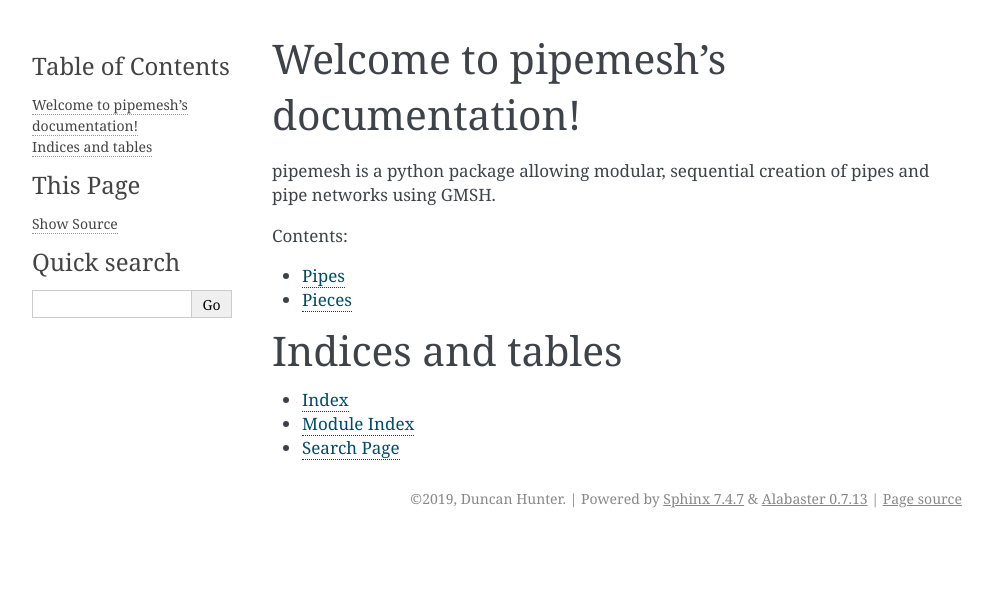
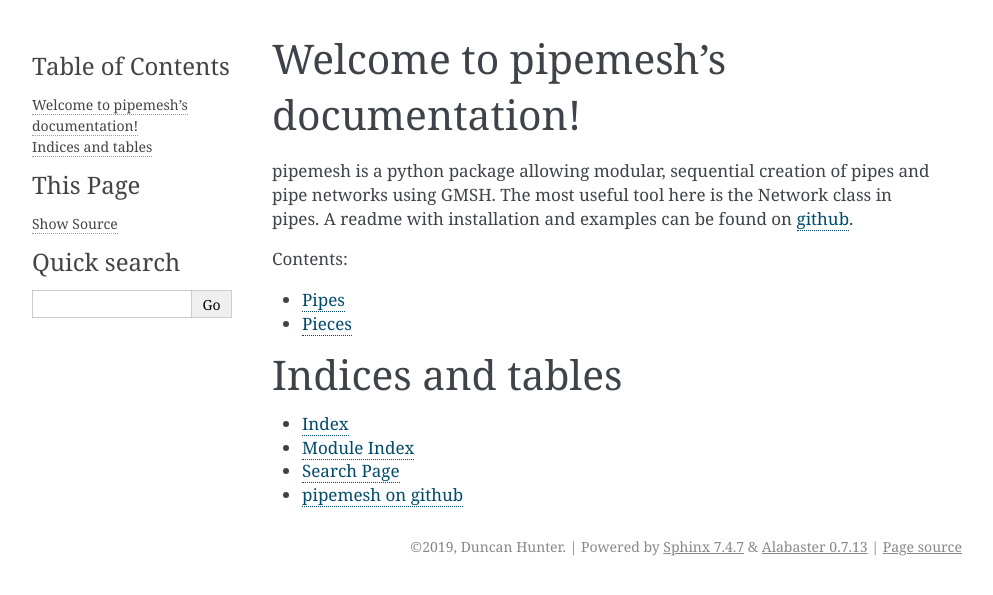
Before and after one commit to Duncan-Hunter/pipemesh, a Sphinx documentation site: the page built from docs/index.rst, in a window 1280 px wide. Shown: the top 595 px of the page, without its empty margins (148-1141 px from the left). Built offline with Sphinx 7.4.7, drawn with Linux system fonts in a browser that asks for light colours.

Commit message:
add links to github and docs

```diff
--- a/docs/index.rst
+++ b/docs/index.rst
@@ -2,7 +2,10 @@
 
 Welcome to pipemesh's documentation!
 ====================================
-pipemesh is a python package allowing modular, sequential creation of pipes and pipe networks using GMSH.
+pipemesh is a python package allowing modular, sequential creation of pipes and pipe networks using GMSH. The most useful tool here is the
+Network class in pipes. A readme with installation and examples can be found on github_.
+
+.. _github: https://github.com/Duncan-Hunter/pipemesh
 
 .. toctree::
    :maxdepth: 2
@@ -17,3 +20,6 @@
 * :ref:`genindex`
 * :ref:`modindex`
 * :ref:`search`
+* `pipemesh on github`__
+
+__ github_
```
Also changed, not shown: README.md (+2 -0 lines).
